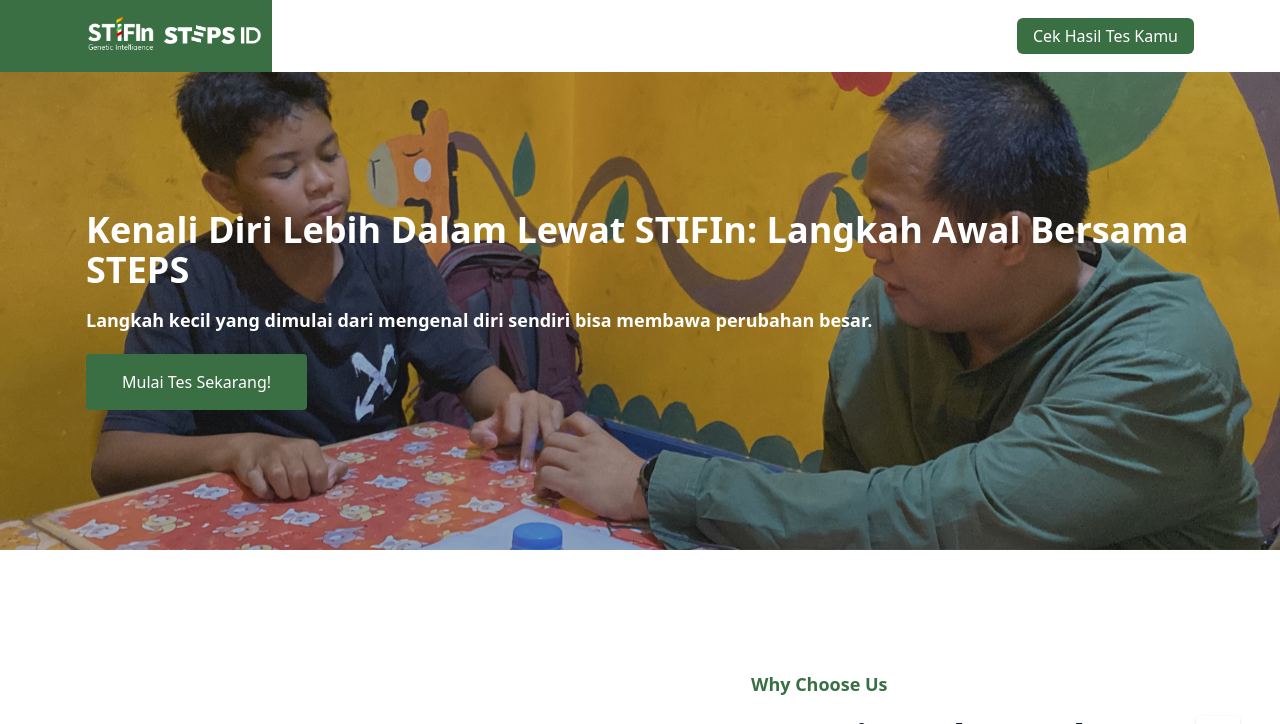
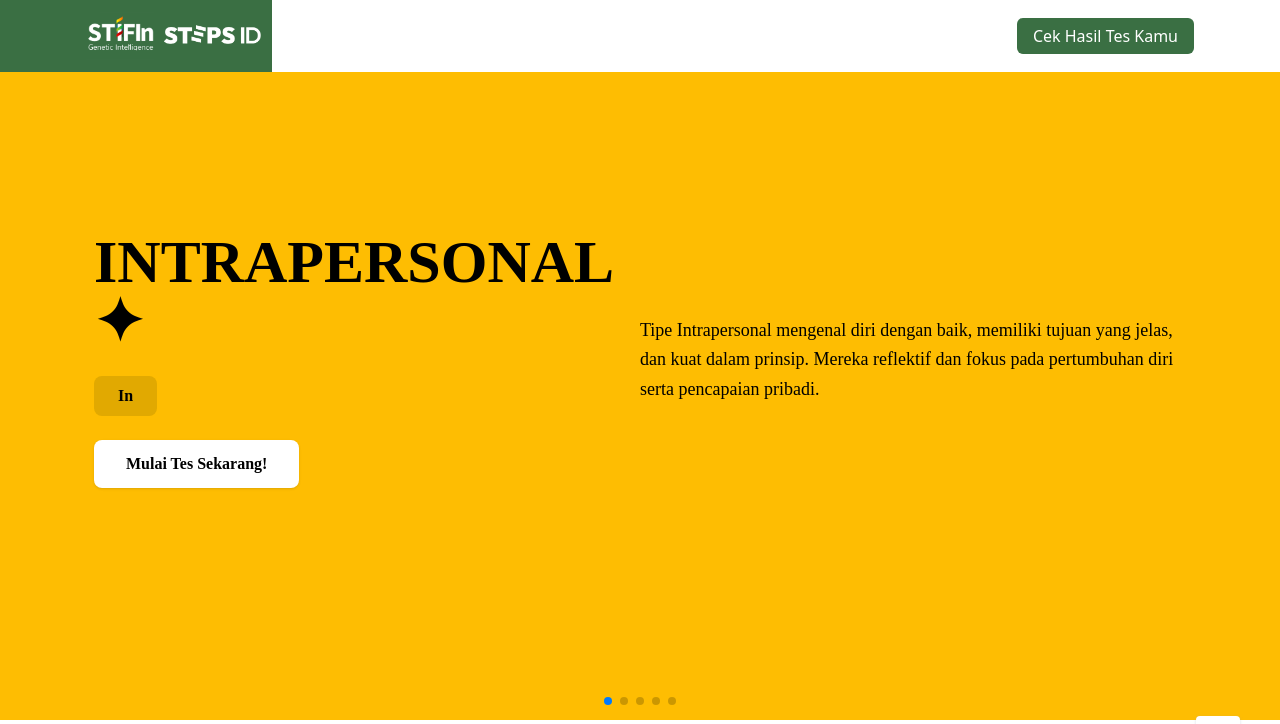
Before and after one commit to RUASERA/STIFIn-LandingPage, a PHP site: page / in a window 1280 px wide. Shown: the top 724 px of the page. Run offline with PHP 8.4, Linux system fonts and the light colour scheme; some libraries are stand-ins or nearby versions.

Commit message:
/feat add dynamic hero carousel section with color-coded type themes

```diff
--- a/index.php
+++ b/index.php
@@ -284,63 +284,149 @@
   </header>
   <!-- ====== Navbar Section End -->
 
-  <!-- ====== Hero Section Start -->
-  <div class="relative overflow-hidden bg-white dark:bg-dark">
-    <div class="relative z-10 pb-20 pt-[150px] lg:pb-[120px] lg:pt-[210px]">
-      <span class="absolute top-0 left-0 z-[-1] h-full w-full object-cover object-center"
-        style="background-color: rgba(46, 46, 46, 0.322)"></span>
+  <!-- ====== Hero Section Start ====== -->
+<section class="relative overflow-hidden font-[Poppins]">
+  <div class="swiper mySwiper h-[90vh] w-full">
+    <div class="swiper-wrapper">
 
-      <!-- Carousel Start -->
-      <div class="swiper absolute top-0 left-0 z-[-2] h-full w-full">
-        <div class="swiper-wrapper">
-          <div class="swiper-slide">
-            <img src="src/images/hero1.jpg" alt="image" class="h-full w-full object-cover object-center" />
+      <!-- ===== INTRAPERSONAL (In) ===== -->
+      <div class="swiper-slide flex items-center justify-center text-black" style="background-color:#febd02;">
+        <div class="container mx-auto px-6 lg:flex lg:items-center lg:justify-between h-full">
+          <div class="max-w-lg" data-aos="fade-up" data-aos-delay="100">
+            <h1 class="text-6xl font-extrabold mb-6">INTRAPERSONAL ✦</h1>
+            <div class="flex gap-4 mb-6">
+              <span class="bg-[#e1a901] px-6 py-2 rounded-lg font-semibold">In</span>
             </div>
-          <div class="swiper-slide">
-            <img src="src/images/hero2.jpg" alt="image" class="h-full w-full object-cover object-center" />
+            <a href="#test"
+              class="inline-block px-8 py-3 bg-white text-black font-semibold rounded-lg shadow hover:bg-black hover:text-white transition">
+              Mulai Tes Sekarang!
+            </a>
           </div>
-          <div class="swiper-slide">
-            <img src="src/images/hero3.jpg" alt="image" class="h-full w-full object-cover object-center" />
+          <div class="lg:w-1/2 text-lg leading-relaxed" data-aos="fade-up" data-aos-delay="300">
+            <p>
+              Tipe Intrapersonal mengenal diri dengan baik, memiliki tujuan yang jelas,
+              dan kuat dalam prinsip. Mereka reflektif dan fokus pada pertumbuhan diri
+              serta pencapaian pribadi.
+            </p>
           </div>
-          <div class="swiper-slide">
-            <img src="src/images/hero4.jpg" alt="image" class="h-full w-full object-cover object-center" />
-          </div>
-          <div class="swiper-slide">
-            <img src="src/images/hero5.jpg" alt="image" class="h-full w-full object-cover object-center" />
-          </div>
-          <div class="swiper-slide">
-            <img src="src/images/hero6.jpg" alt="image" class="h-full w-full object-cover object-center" />
         </div>
       </div>
 
-        <!-- Pagination & Navigation -->
-        <div class="swiper-pagination hidden"></div>
-        <div class="swiper-button-prev hidden"></div>
-        <div class="swiper-button-next hidden"></div>
+      <!-- ===== FEELING (Fi, Fe) ===== -->
+      <div class="swiper-slide flex items-center justify-center text-white" style="background-color:#7dd956;">
+        <div class="container mx-auto px-6 lg:flex lg:items-center lg:justify-between h-full">
+          <div class="max-w-lg" data-aos="fade-up" data-aos-delay="100">
+            <h1 class="text-6xl font-extrabold mb-6">FEELING ✦</h1>
+            <div class="flex gap-4 mb-6">
+              <span class="bg-[#64b845] px-6 py-2 rounded-lg font-semibold">Fi</span>
+              <span class="bg-[#99ef75] px-6 py-2 rounded-lg font-semibold">Fe</span>
             </div>
-      <!-- Carousel End -->
-
-      <div class="container mx-auto relative z-10">
-        <div class="flex flex-wrap -mx-4">
-          <div class="w-full px-4 text-white">
-            <h1 class="text-4xl font-bold">Kenali Diri Lebih Dalam Lewat STIFIn: Langkah Awal Bersama STEPS</h1>
-            <p class="mt-4 text-lg">
-              <strong>
-                Langkah kecil yang dimulai dari mengenal diri sendiri bisa membawa perubahan besar.
-              </strong>
-            </p>
-            <div>
-              <a href="javascript:void(0)"
-                class="inline-block px-6 py-4 my-5 text-base font-medium text-white transition rounded bg-primary hover:bg-white hover:text-primary md:px-9 lg:px-6 xl:px-9">
+            <a href="#test"
+              class="inline-block px-8 py-3 bg-white text-green-700 font-semibold rounded-lg shadow hover:bg-green-800 hover:text-white transition">
               Mulai Tes Sekarang!
             </a>
           </div>
+          <div class="lg:w-1/2 text-lg leading-relaxed" data-aos="fade-up" data-aos-delay="300">
+            <p>
+              Tipe Feeling memprioritaskan nilai, emosi, dan keharmonisan. Mereka peka terhadap kebutuhan orang lain
+              dan menjaga suasana positif.
+            </p>
           </div>
         </div>
       </div>
+
+      <!-- ===== INTUITION (Ii, Ie) ===== -->
+      <div class="swiper-slide flex items-center justify-center text-white" style="background-color:#004aac;">
+        <div class="container mx-auto px-6 lg:flex lg:items-center lg:justify-between h-full">
+          <div class="max-w-lg" data-aos="fade-up" data-aos-delay="100">
+            <h1 class="text-6xl font-extrabold mb-6">INTUITION ✦</h1>
+            <div class="flex gap-4 mb-6">
+              <span class="bg-[#003a8a] px-6 py-2 rounded-lg font-semibold">Ii</span>
+              <span class="bg-[#005ef8] px-6 py-2 rounded-lg font-semibold">Ie</span>
+            </div>
+            <a href="#test"
+              class="inline-block px-8 py-3 bg-white text-blue-800 font-semibold rounded-lg shadow hover:bg-blue-900 hover:text-white transition">
+              Mulai Tes Sekarang!
+            </a>
+          </div>
+          <div class="lg:w-1/2 text-lg leading-relaxed" data-aos="fade-up" data-aos-delay="300">
+            <p>
+              Tipe Intuition melihat pola, ide besar, dan potensi masa depan.
+              Mereka kreatif, visioner, dan unggul dalam inovasi serta strategi.
+            </p>
           </div>
         </div>
-  <!-- ====== Hero Section End -->
+      </div>
+
+      <!-- ===== THINKING (Ti, Te) ===== -->
+      <div class="swiper-slide flex items-center justify-center text-white" style="background-color:#797979;">
+        <div class="container mx-auto px-6 lg:flex lg:items-center lg:justify-between h-full">
+          <div class="max-w-lg" data-aos="fade-up" data-aos-delay="100">
+            <h1 class="text-6xl font-extrabold mb-6">THINKING ✦</h1>
+            <div class="flex gap-4 mb-6">
+              <span class="bg-[#5f5f5f] px-6 py-2 rounded-lg font-semibold">Ti</span>
+              <span class="bg-[#9a9a9a] px-6 py-2 rounded-lg font-semibold">Te</span>
+            </div>
+            <a href="#test"
+              class="inline-block px-8 py-3 bg-white text-gray-800 font-semibold rounded-lg shadow hover:bg-gray-900 hover:text-white transition">
+              Mulai Tes Sekarang!
+            </a>
+          </div>
+          <div class="lg:w-1/2 text-lg leading-relaxed" data-aos="fade-up" data-aos-delay="300">
+            <p>
+              Tipe Thinking mengedepankan logika dan objektivitas.
+              Mereka terampil menganalisis fakta dan mengambil keputusan rasional.
+            </p>
+          </div>
+        </div>
+      </div>
+
+      <!-- ===== SENSING (Si, Se) ===== -->
+      <div class="swiper-slide flex items-center justify-center text-white" style="background-color:#cb1903;">
+        <div class="container mx-auto px-6 lg:flex lg:items-center lg:justify-between h-full">
+          <div class="max-w-lg" data-aos="fade-up" data-aos-delay="100">
+            <h1 class="text-6xl font-extrabold mb-6">SENSING ✦</h1>
+            <div class="flex gap-4 mb-6">
+              <span class="bg-[#a81603] px-6 py-2 rounded-lg font-semibold">Si</span>
+              <span class="bg-[#ff5043] px-6 py-2 rounded-lg font-semibold">Se</span>
+            </div>
+            <a href="#test"
+              class="inline-block px-8 py-3 bg-white text-red-800 font-semibold rounded-lg shadow hover:bg-red-900 hover:text-white transition">
+              Mulai Tes Sekarang!
+            </a>
+          </div>
+          <div class="lg:w-1/2 text-lg leading-relaxed" data-aos="fade-up" data-aos-delay="300">
+            <p>
+              Tipe Sensing mengandalkan pancaindra dan fakta nyata dalam berpikir serta bertindak.
+              Mereka praktis, teliti, disiplin, dan menyukai rutinitas.
+            </p>
+          </div>
+        </div>
+      </div>
+
+    </div>
+    <div class="swiper-pagination"></div>
+  </div>
+</section>
+<!-- ====== Hero Section End ====== -->
+
+<!-- SwiperJS + AOS -->
+<link rel="stylesheet" href="https://cdn.jsdelivr.net/npm/swiper@11/swiper-bundle.min.css" />
+<link rel="stylesheet" href="https://unpkg.com/aos@2.3.1/dist/aos.css" />
+<script src="https://cdn.jsdelivr.net/npm/swiper@11/swiper-bundle.min.js"></script>
+<script src="https://unpkg.com/aos@2.3.1/dist/aos.js"></script>
+
+<script>
+  AOS.init({ duration: 1000, once: true });
+  const swiper = new Swiper('.mySwiper', {
+    loop: true,
+    autoplay: { delay: 4000 },
+    pagination: { el: '.swiper-pagination', clickable: true },
+    effect: 'fade',
+    fadeEffect: { crossFade: true },
+  });
+</script>
+
 
   <!-- ====== Services Section Start -->
   <section class="overflow-hidden dark:bg-dark pt-20 pb-12 lg:pt-[120px] lg:pb-[90px]">
```
Lines whose indentation alone changed are shown as unchanged.
